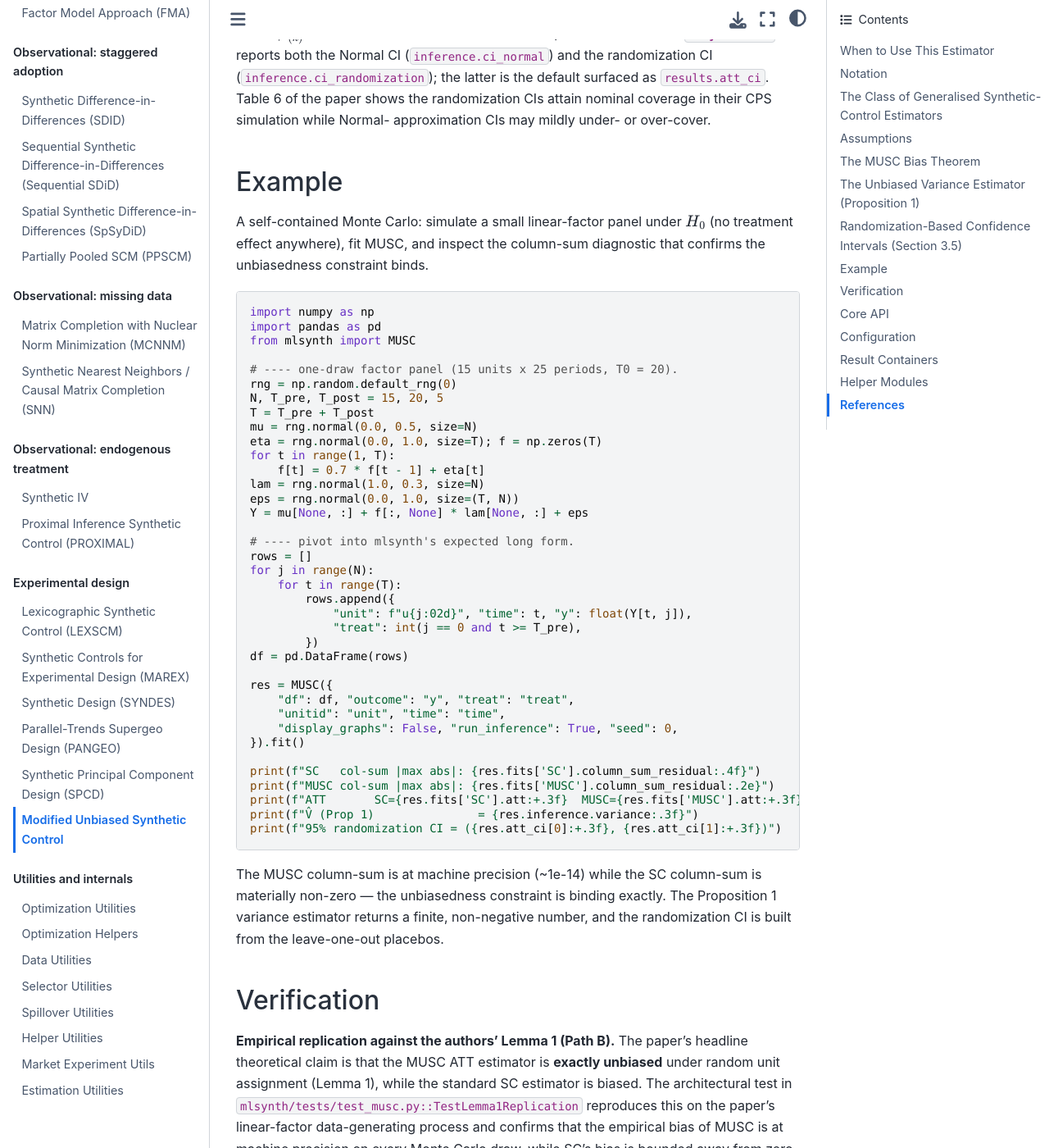
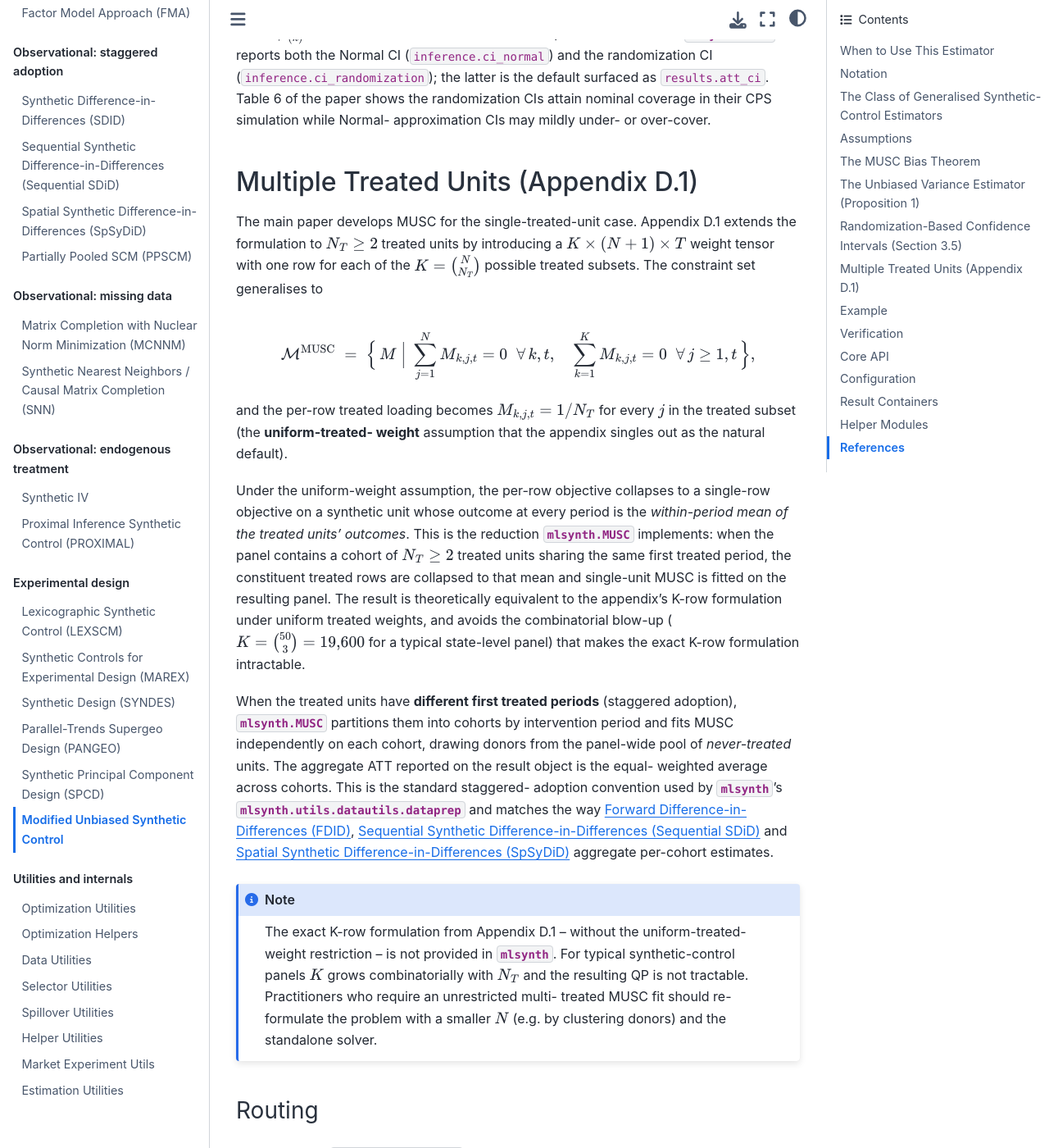
Before and after one commit to jgreathouse9/mlsynth, a Sphinx documentation site: the page built from docs/musc.rst, in a window 1280 px wide and 1400 px high, scrolled down 4414 px. Shown: the whole window at 82% size. Built offline with Sphinx 7.4.7 and the Sphinx Book theme 1.1.4, drawn with Linux system fonts in a browser that asks for light colours; some of the changed text lies outside the part shown.

Commit message:
Add files via upload

```diff
--- a/docs/musc.rst
+++ b/docs/musc.rst
@@ -225,6 +225,85 @@ as ``results.att_ci``. Table 6 of the paper shows the randomization
 CIs attain nominal coverage in their CPS simulation while Normal-
 approximation CIs may mildly under- or over-cover.
 
+Multiple Treated Units (Appendix D.1)
+-------------------------------------
+
+The main paper develops MUSC for the single-treated-unit case.
+Appendix D.1 extends the formulation to :math:`N_T \ge 2` treated
+units by introducing a :math:`K \times (N+1) \times T` weight tensor
+with one row for each of the :math:`K = \binom{N}{N_T}` possible
+treated subsets. The constraint set generalises to
+
+.. math::
+
+   \mathcal{M}^{\text{MUSC}}
+     \;=\; \Big\{\,M \;\Big|\;
+        \sum_{j = 1}^N M_{k, j, t} = 0 \;\;\forall\, k, t,
+        \quad
+        \sum_{k = 1}^{K} M_{k, j, t} = 0 \;\;\forall\, j \ge 1, t
+     \,\Big\},
+
+and the per-row treated loading becomes :math:`M_{k, j, t} = 1/N_T`
+for every :math:`j` in the treated subset (the **uniform-treated-
+weight** assumption that the appendix singles out as the natural
+default).
+
+Under the uniform-weight assumption, the per-row objective collapses
+to a single-row objective on a synthetic unit whose outcome at every
+period is the *within-period mean of the treated units' outcomes*.
+This is the reduction :mod:`mlsynth.MUSC` implements: when the panel
+contains a cohort of :math:`N_T \ge 2` treated units sharing the same
+first treated period, the constituent treated rows are collapsed to
+that mean and single-unit MUSC is fitted on the resulting panel. The
+result is theoretically equivalent to the appendix's K-row
+formulation under uniform treated weights, and avoids the
+combinatorial blow-up (:math:`K = \binom{50}{3} = 19{,}600` for a
+typical state-level panel) that makes the exact K-row formulation
+intractable.
+
+When the treated units have **different first treated periods**
+(staggered adoption), :mod:`mlsynth.MUSC` partitions them into
+cohorts by intervention period and fits MUSC independently on each
+cohort, drawing donors from the panel-wide pool of *never-treated*
+units. The aggregate ATT reported on the result object is the equal-
+weighted average across cohorts. This is the standard staggered-
+adoption convention used by :mod:`mlsynth`'s
+:class:`mlsynth.utils.datautils.dataprep` and matches the way
+:doc:`fdid`, :doc:`seq_sdid` and :doc:`spsydid` aggregate per-cohort
+estimates.
+
+.. note::
+
+   The exact K-row formulation from Appendix D.1 -- without the
+   uniform-treated-weight restriction -- is not provided in
+   :mod:`mlsynth`. For typical synthetic-control panels :math:`K`
+   grows combinatorially with :math:`N_T` and the resulting QP is
+   not tractable. Practitioners who require an unrestricted multi-
+   treated MUSC fit should re-formulate the problem with a smaller
+   :math:`N` (e.g. by clustering donors) and the standalone solver.
+
+Routing
+^^^^^^^
+
+.. list-table:: How :meth:`mlsynth.MUSC.fit` dispatches based on
+   treatment structure.
+   :widths: 32 36 32
+   :header-rows: 1
+
+   * - Treatment structure
+     - Dispatch
+     - Returned object
+   * - one treated unit
+     - single-unit MUSC
+     - :class:`~mlsynth.utils.musc_helpers.structures.MUSCResults`
+   * - :math:`N_T \ge 2` units, all treated at the same period
+     - cohort collapse (uniform-weight)
+     - :class:`~mlsynth.utils.musc_helpers.structures.MUSCResults`
+       whose ``inputs.treated_label`` is the synthetic cohort label
+   * - staggered adoption (multiple intervention periods)
+     - per-cohort MUSC against shared donors
+     - :class:`~mlsynth.utils.musc_helpers.structures.MUSCMultiCohortResults`
+
 Example
 -------
 
```
